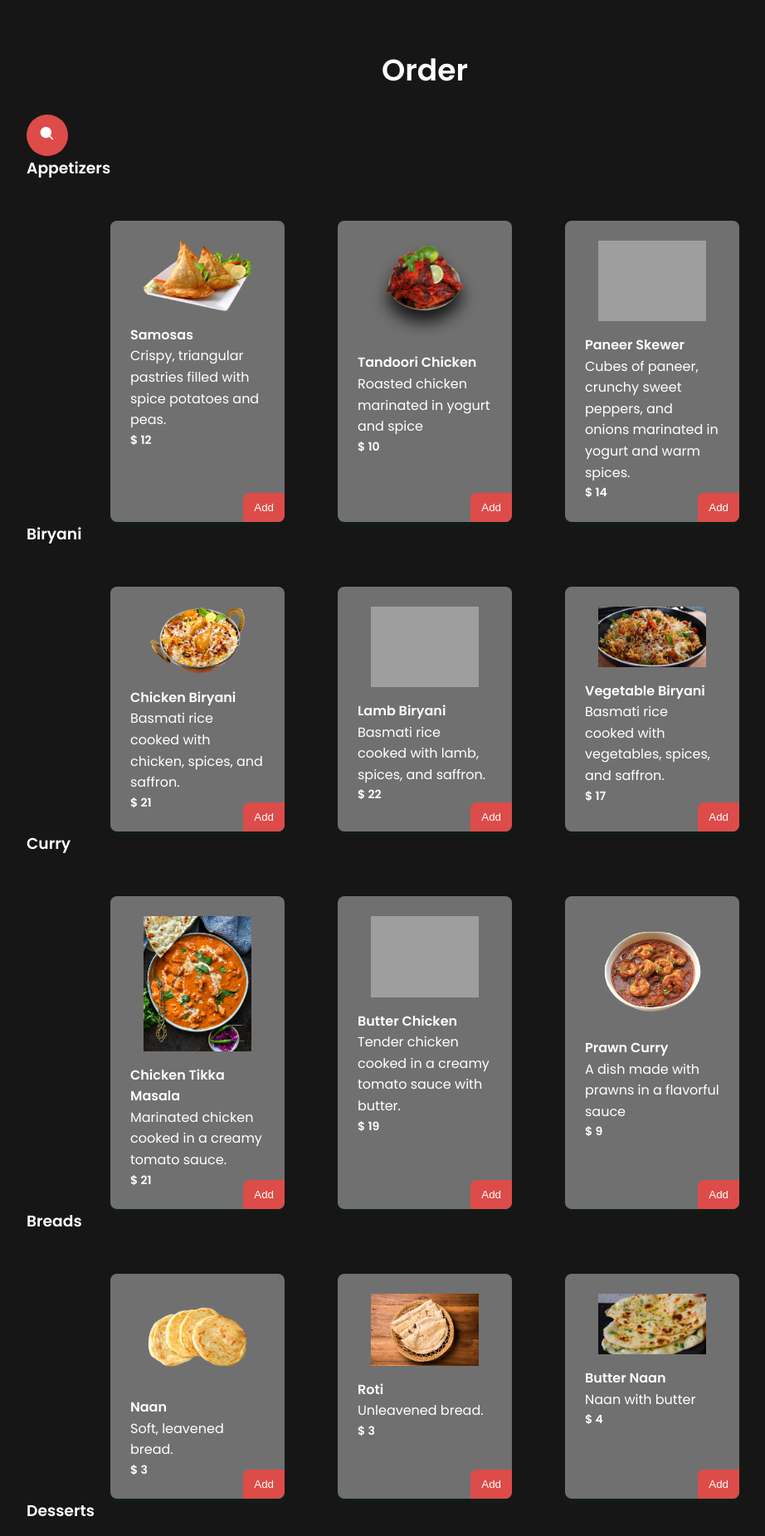
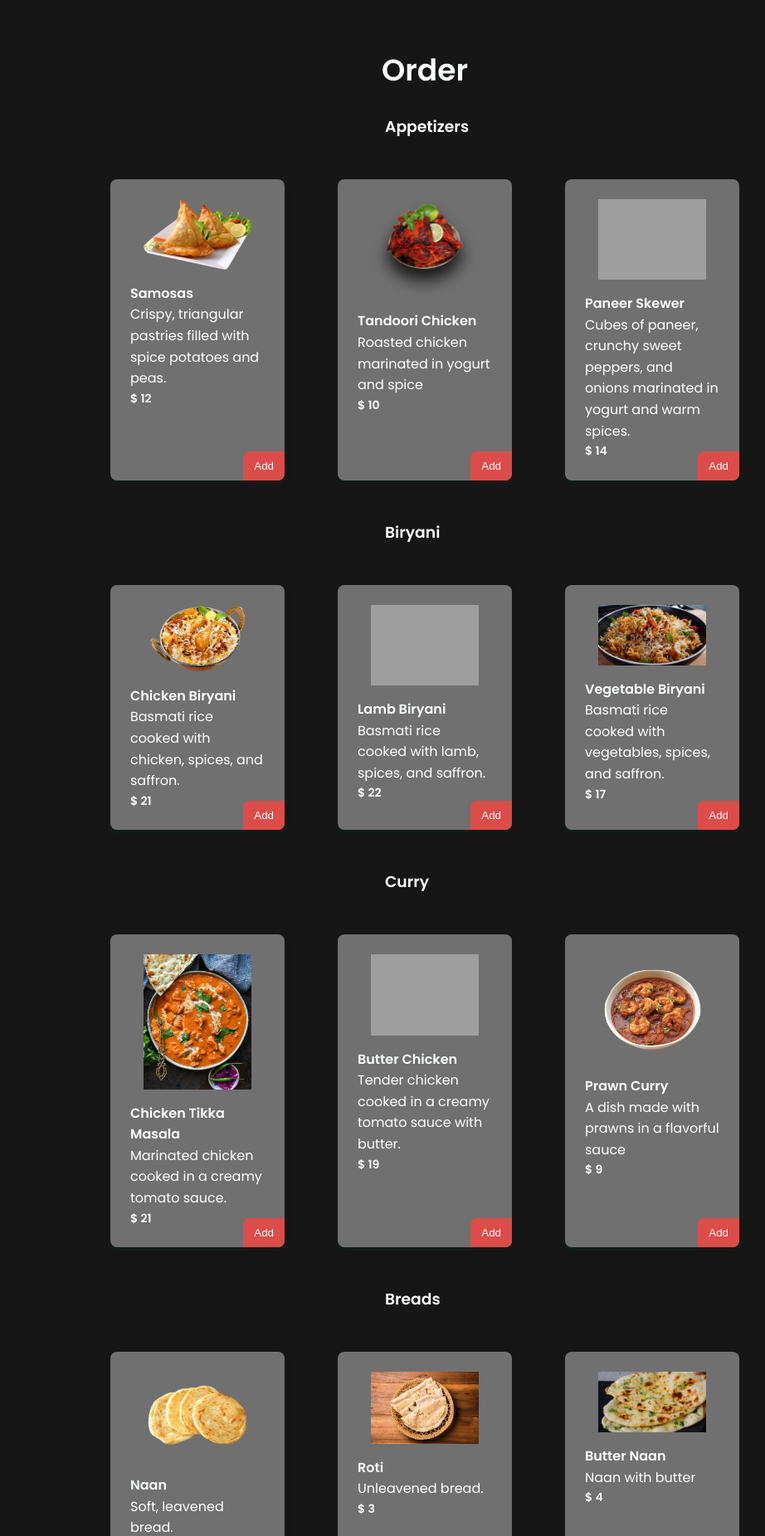
Before and after one commit to anchal-04/SAM-s-Kitchen, a Flask app: page /order in a window 1280 px wide. Shown: the part 72-1923 px from the top of the page at 83% size, without its empty margins (128-1050 px from the left). Run offline with Flask 3, Linux system fonts and the light colour scheme; a user stored in the database is signed in; grey boxes are pictures that could not be loaded.

Commit message:
updated UI

```diff
--- a/restaurant/static/styles/css/styles.css
+++ b/restaurant/static/styles/css/styles.css
@@ -136,7 +136,6 @@ img{
   font-weight: var(--font-medium);
   margin-bottom: var(--mb-1);
 }
-
 /*========== LAYOUT ==========*/
 .bd-container{
   max-width: 960px;
@@ -277,6 +276,7 @@ img{
 .home__container{
   height: calc(100vh - var(--header-height));
   align-content: center;
+  padding-top: 7%;
 }
 
 .home__title{
--- a/restaurant/templates/order.html
+++ b/restaurant/templates/order.html
@@ -10,7 +10,7 @@
         <!--========== CSS ==========-->
         <link rel= "stylesheet" type= "text/css" href= "{{ url_for('static',filename='styles/css/styles.css') }}">
 
-        <title>Menu</title>
+        <title>Order</title>
     </head>
     <body>
         <!-- {% for mesg in get_flashed_messages() %}
@@ -70,14 +70,14 @@
     <h2 class="section-title">Order</h2>
 
     <!-- SEARCH BOX -->
-    <div class="search-box">
-        <button class="btn-search"><i class='bx bxs-search'></i></button>
-        <input type="text" class="input-search" placeholder="Search..">
-      </div>
+{#    <div class="search-box">#}
+{#        <button class="btn-search"><i class='bx bxs-search'></i></button>#}
+{#        <input type="text" class="input-search" placeholder="Search..">#}
+{#      </div>#}
     <!-- SEARCH BOX ENDS -->
 
     <!-- ========== ITEMS ==========-->
-           <h3>Appetizers</h3>
+           <h3 style="padding-left: 45%; padding-right: 45%">Appetizers</h3>
 
         <div class="menu__container bd-grid">
         {% for item in items %}
@@ -104,7 +104,7 @@
 
     </div>
 
-         <h3>Biryani</h3>
+         <h3 style="padding-left: 45%; padding-right: 45%; padding-top: 5%">Biryani</h3>
 
           <div class="menu__container bd-grid">
         {% for item in items %}
@@ -131,7 +131,7 @@
 
     </div>
 
-        <h3>Curry</h3>
+        <h3 style="padding-left: 45%; padding-right: 45%; padding-top: 5%">Curry</h3>
          <div class="menu__container bd-grid">
         {% for item in items %}
             {% if item.category == 'Curry' %}
@@ -157,7 +157,7 @@
 
     </div>
 
-       <h3>Breads</h3>
+       <h3 style="padding-left: 45%; padding-right: 45%; padding-top: 5%">Breads</h3>
  <div class="menu__container bd-grid">
         {% for item in items %}
             {% if item.category == 'Breads' %}
@@ -182,7 +182,7 @@
         {% endfor %}
 
     </div>
-       <h3 class="menu__heading">Desserts</h3>
+       <h3 style="padding-left: 45%; padding-right: 45%; padding-top: 5%">Desserts</h3>
  <div class="menu__container bd-grid">
         {% for item in items %}
             {% if item.category == 'Desserts' %}
```
Also changed, not shown: restaurant/templates/index.html (+3 -5 lines), restaurant/templates/menu.html (+9 -9 lines), restaurant/tables.db.
